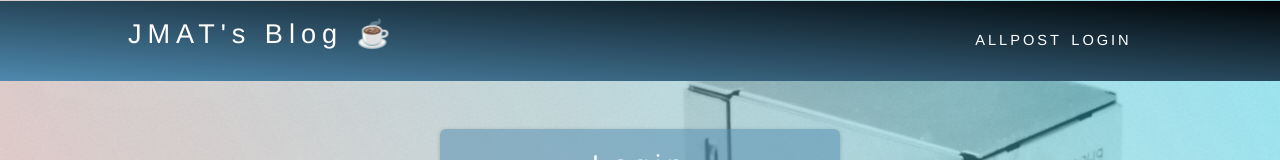
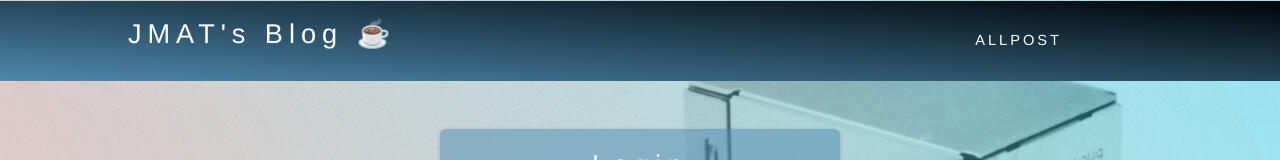
Before and after one commit to AlitosJM/MyApp, a React (Create React App) app: page /user in a window 1280 px wide. Shown: the top 160 px of the page. Built offline with nearby package versions, Linux system fonts and the light colour scheme.

Commit message:
added cookies

```diff
--- a/src/components/Auth/AuthForm.js
+++ b/src/components/Auth/AuthForm.js
@@ -20,7 +20,8 @@ const AuthForm = (props) => {
 
   useEffect( () => {
     if(token['mr-token'] && isCurrentToken) {
-      history.replace('/allPost');
+      console.log(token, token['mr-token'],"token")
+      history.replace('/intro');
     //window.location.href = '/allPost';
     }
   }, [token, isCurrentToken])
--- a/src/components/Detail/Detail.js
+++ b/src/components/Detail/Detail.js
@@ -7,7 +7,7 @@ import { Spinner } from '../Spinner/spinner';
 import post_objects from "../Post/Post";
 import { useSelector, useDispatch } from 'react-redux';
 import { useHistory, useParams, Redirect } from "react-router-dom";
-
+import { useCookies } from 'react-cookie';
 
 import Latex from "react-latex-next";
 import "katex/dist/katex.min.css";
@@ -22,6 +22,7 @@ const Detail = props => {
     const postId = +params.id;
     // const myDate = new Date().toLocaleDateString("en-US", {year: 'numeric', month: 'long', day: 'numeric' });
     const myDate =new Date("October 6, 2021").toLocaleDateString("en-US", {year: 'numeric', month: 'long', day: 'numeric' });
+    const [token, setToken, deleteToken] = useCookies(['mr-token']);
 
     const renderSwitch = (id) => {
         switch(id) {
--- a/src/containers/PostIntro/PostIntro.js
+++ b/src/containers/PostIntro/PostIntro.js
@@ -11,10 +11,11 @@ import PYTHON from '../../images/python-logo.png';
 
 // import '../css/main.css';
 import { trackPromise, usePromiseTracker } from 'react-promise-tracker';
+import { useCookies } from "react-cookie";
 
 const MappingFunc = React.memo(({renderPost, myClick}) => {
   // const objPost = {id:post.post_id, image: post.image,title:post.title, subtitle:post.subtitle, body:post.body, fn:onClicked};
-  console.log("renderPost");
+  console.log("MappingFunc");
 
 
   return post_objects.map(post => {
@@ -33,6 +34,7 @@ const PostIntro = (props) => {
   const status0 = useSelector(state => state.status0);
   const history = useHistory();
   document.body.className = "";
+  const [token, setToken, deleteToken] = useCookies(['mr-token']);
   // document.querySelectorAll('style,link[rel="stylesheet"]').forEach(item => item.remove())
   // console.log(post_objects[0].title)
 
@@ -79,6 +81,10 @@ const introPost = useCallback( () => {
   );
 }, [status0, props.index_render]);
 
+const logoutUser = () => {
+  deleteToken(['mr-token']);
+}
+
 
   return (
     <React.Fragment>
@@ -87,7 +93,7 @@ const introPost = useCallback( () => {
         <header id="main-navigation">
             <div className="top title">
             {props.index_render === 1?
-              <h1>{console.log("Link")}
+              <h1>
                 <Link
                     style={{ textDecoration: 'none' }}
                     to={() => {
@@ -104,7 +110,8 @@ const introPost = useCallback( () => {
                       <NavLink to="/allPost">ALLPOST</NavLink>
                     </li>
                     <li>
-                      <NavLink to="/user">LOGIN</NavLink>
+                      {!token['mr-token'] ? <NavLink to="/user">LOGIN</NavLink>:
+                        <NavLink to={"/"} onClick={logoutUser}>LOGOUT</NavLink>}
                     </li>
                 </ul>
                </nav>
--- a/src/containers/Wrapper/Wrapper.js
+++ b/src/containers/Wrapper/Wrapper.js
@@ -1,17 +1,22 @@
 import React from "react";
-import { Link, NavLink,Redirect, useHistory } from 'react-router-dom';
+import { Link, NavLink,Redirect, useHistory, useLocation } from 'react-router-dom';
 import { useSelector, useDispatch } from 'react-redux';
+import { useCookies } from 'react-cookie';
 
 const Wrapper = props => {
     // const { classWrapper0, classWrapper1, idWrapper, idFooter } = props;
-    // const history = useHistory();
+    const history = useHistory();
+    // const location = useLocation();
     // const classWrapper0 = props.classWrapper0;
     // const classWrapper1 = props.className1;
     // const idWrapper = props.idWrapper;
     // const idFooter = props.idFooter;
     const dispatch = useDispatch();
     const postId = useSelector(state => state.status0);
+    const [token, setToken, deleteToken] = useCookies(['mr-token']);
     document.body.className='';
+
+    //console.log(history.location.pathname, location.pathname)
 
     // const  myStyle = { fontWeight: "bold", color: "red"};
 
@@ -43,7 +48,10 @@ const Wrapper = props => {
                                     <NavLink to="/allPost">ALLPOST</NavLink>
                                 </li>
                                 <li>
-                                    <NavLink to="/user">LOGIN</NavLink>
+                                    {token['mr-token']?
+                                    <NavLink to={ "/"} onClick={()=>deleteToken(['mr-token'])}>LOGOUT</NavLink>:
+                                    history.location.pathname!=='/user'? <NavLink to="/user">LOGIN</NavLink>:null
+                                    }
                                 </li>
                             </ul>
                         </nav>
```
